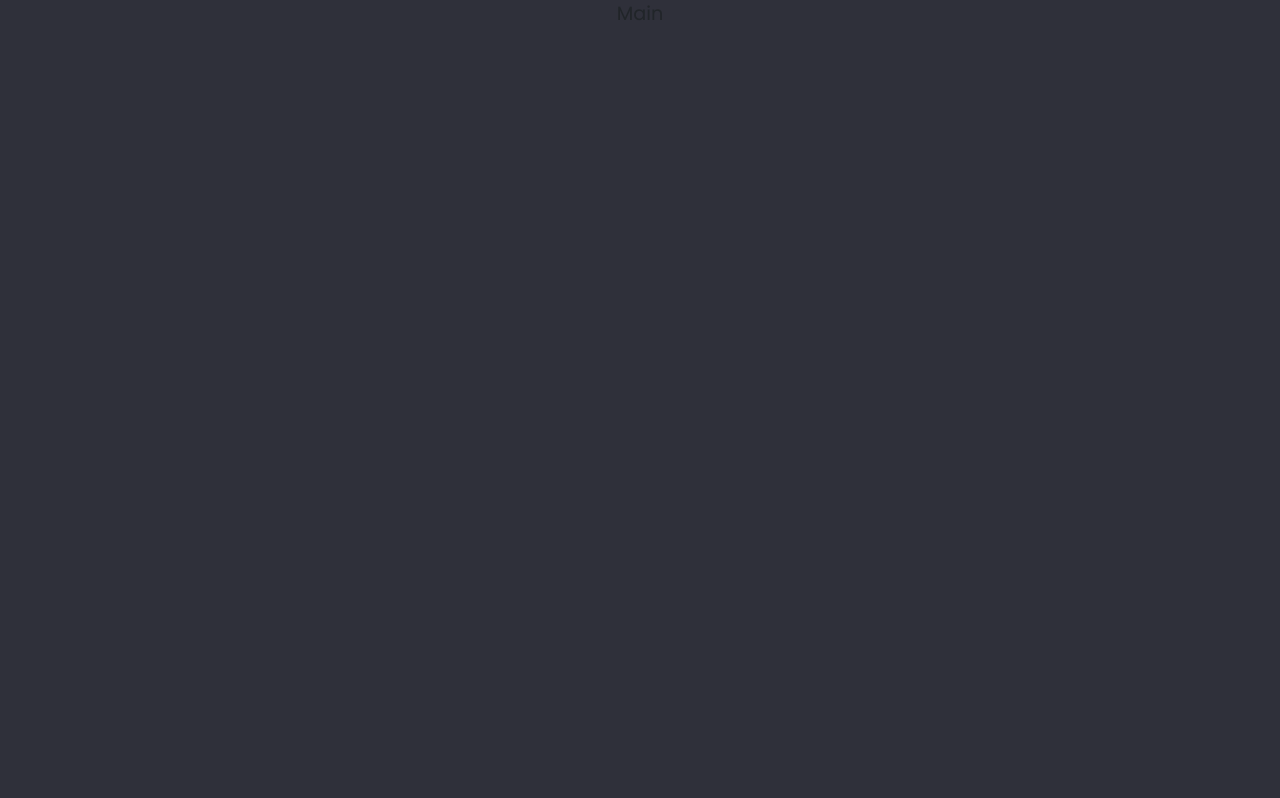
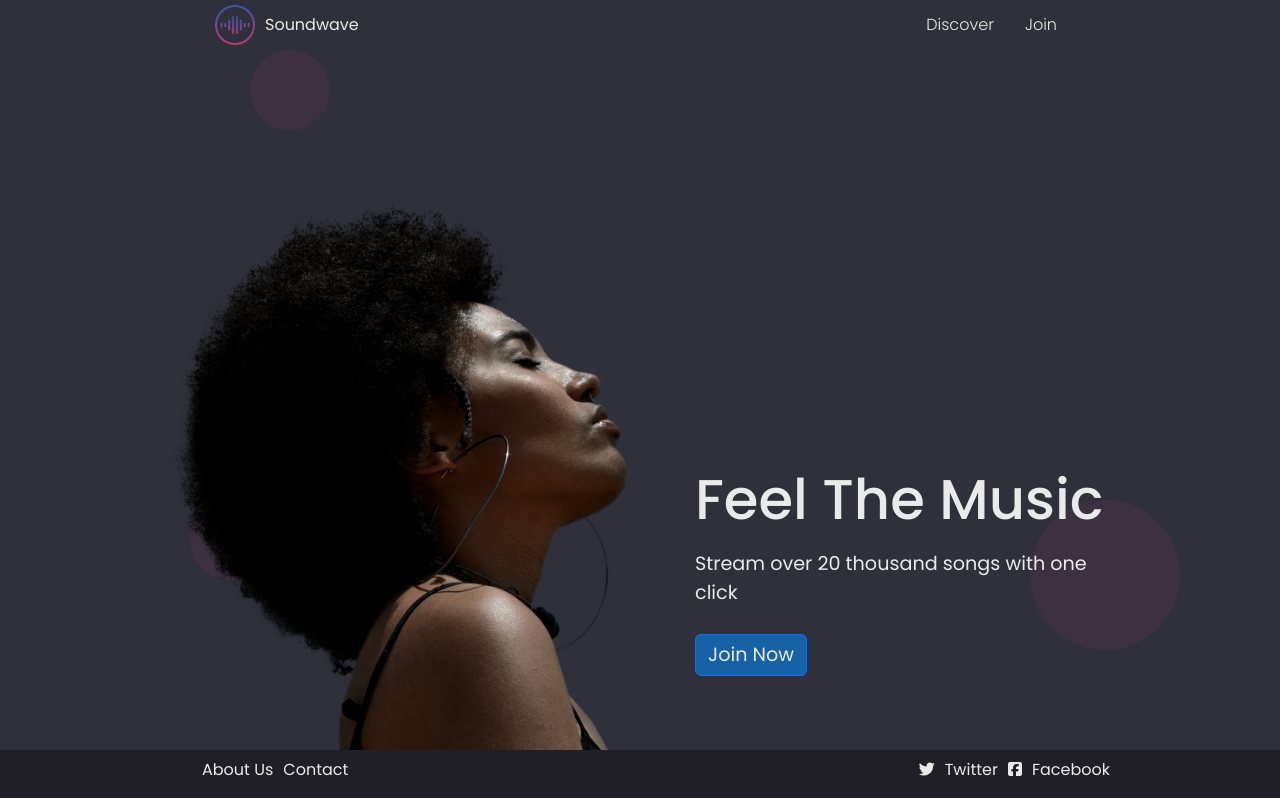
Before and after one commit to guillemmj33/replica-web-2, a React (Create React App) app: page / in a window 1280 px wide. Shown: the top 798 px of the page. Built offline with nearby package versions, Linux system fonts and the light colour scheme.

Commit message:
main and discover ok

```diff
--- a/public/index.html
+++ b/public/index.html
@@ -18,6 +18,8 @@
   <body>
     <noscript>You need to enable JavaScript to run this app.</noscript>
     <div id="root"></div>
+
+    <script src="https://kit.fontawesome.com/91cce502f4.js" crossorigin="anonymous"></script>
     <!-- JavaScript Bundle with Popper -->
     <script src="https://cdn.jsdelivr.net/npm/bootstrap@5.2.2/dist/js/bootstrap.bundle.min.js" integrity="sha384-OERcA2EqjJCMA+/3y+gxIOqMEjwtxJY7qPCqsdltbNJuaOe923+mo//f6V8Qbsw3" crossorigin="anonymous"></script>
   </body>
--- a/src/App.js
+++ b/src/App.js
@@ -1,4 +1,6 @@
 import './App.css';
+import Navbar from './components/Navbar/Navbar';
+import Footer from './components/Footer/Footer';
 import Main from './pages/Main/Main';
 import Discover from './pages/Discover/Discover';
 import Join from './pages/Join/Join';
@@ -10,15 +12,17 @@ import {
 
 function App() {
   return (
-    <div className="App">
+    <>
       <Router>
+        <Navbar />
         <Routes>
-          <Route path='/' element={<Main></Main>}></Route>
-          <Route path='/discover' element={<Discover></Discover>}></Route>
-          <Route path='/join' element={<Join></Join>}></Route>
+          <Route path='/' element={<Main />}></Route>
+          <Route path='/discover' element={<Discover />}></Route>
+          <Route path='/join' element={<Join />}></Route>
         </Routes>
+        <Footer />
       </Router>
-    </div>
+    </>
   );
 }
 
--- a/src/components/Footer/Footer.jsx
+++ b/src/components/Footer/Footer.jsx
@@ -3,7 +3,27 @@ import './Footer.scss';
 
 const Footer = () => {
   return (
-    <div>Footer</div>
+    <div className="footer fixed-bottom ">
+      <div className="container-sm">
+        <ul class="footer-nav">
+            <li class="footer-item">
+              <a class="footer-link" href="#">About Us</a>
+            </li>
+            <li class="footer-item">
+              <a class="footer-link" href="#">Contact</a>
+            </li>
+        </ul>
+
+        <ul class="footer-nav">
+            <li class="footer-item">
+              <a class="footer-link" href="#"><i class="fa-brands fa-twitter"></i>Twitter</a>
+            </li>
+            <li class="footer-item">
+              <a class="footer-link" href="#"><i class="fa-brands fa-square-facebook"></i>Facebook</a>
+            </li>
+        </ul>
+      </div>
+    </div>
   )
 };
 
--- a/src/components/Footer/Footer.scss
+++ b/src/components/Footer/Footer.scss
@@ -0,0 +1,72 @@
+.footer {
+  width: 100%;
+  background-color: var(--footer);
+
+  .container-sm {
+    padding-top: 5px;
+    display: flex;
+    align-items: flex-start;
+    justify-content: space-between;
+    flex-direction: row;
+
+    ul {
+      list-style: none;
+
+      li {
+        display: inline-block;
+
+        &:not(:first-child) {
+          margin-left: 10px;
+        }
+
+        a {
+          color: var(--text);
+          text-decoration: none;
+          font-size: 1rem;
+
+          i {
+            margin-right: 10px;
+          }
+        }
+      }
+    }
+  }
+}
+
+//small screens
+@media screen and (max-width: 575px) {
+  .footer {
+    width: 100%;
+    background-color: var(--footer);
+
+    .container-sm {
+      padding-top: 5px;
+      display: flex;
+      align-items: flex-start;
+      justify-content: space-between;
+      flex-direction: row;
+
+      ul {
+        list-style: none;
+
+        li {
+          display: inline-block;
+
+          &:not(:first-child) {
+            margin-left: 0px;
+          }
+
+          a {
+            color: var(--text);
+            text-decoration: none;
+            font-size: 1rem;
+
+            i {
+              margin-right: 10px;
+            }
+          }
+        }
+      }
+    }
+  }
+}
--- a/src/components/Navbar/Navbar.jsx
+++ b/src/components/Navbar/Navbar.jsx
@@ -1,9 +1,25 @@
 import React from 'react';
 import './Navbar.scss';
+import Logo from '../../assets/Images/logo.png';
 
 const Navbar = () => {
   return (
-    <div>Navbar</div>
+    <nav class="navbar navbar-expand-lg transparent">
+      <div class="container-sm">
+        <a class="navbar-brand" href="#">
+          <img src={Logo} width='40' alt="logo" />
+          <span>Soundwave</span>
+        </a>
+        <ul class="navbar-nav">
+          <li class="nav-item">
+            <a class="nav-link" href="#">Discover</a>
+          </li>
+          <li class="nav-item">
+            <a class="nav-link" href="#">Join</a>
+          </li>
+        </ul>
+      </div>
+    </nav>
   )
 };
 
--- a/src/components/Navbar/Navbar.scss
+++ b/src/components/Navbar/Navbar.scss
@@ -0,0 +1,36 @@
+.navbar {
+  .container-sm {
+    padding: 0 15px;
+
+    span {
+      color: var(--text);
+      margin-left: 10px;
+      font-size: 1rem;
+      font-weight: 400;
+    }
+    ul {
+      flex-direction: row;
+      gap: 15px;
+
+      li {
+        a {
+          color: var(--text);
+          font-size: 1rem;
+          font-weight: 300;
+        }
+      }
+    }
+  }
+}
+
+@media screen and (min-width: 992px) and (max-width: 1199px) {
+  .navbar {
+    padding: 0px 100px;
+  }
+}
+
+@media screen and (min-width: 1200px) and (max-width: 2000px) {
+  .navbar {
+    padding: 0px 200px;
+  }
+}
--- a/src/index.css
+++ b/src/index.css
@@ -10,10 +10,12 @@ body {
   background-color: var(--general-background);
   font-family: 'Poppins', sans-serif;
   font-size: 1.2rem;
+  color: var(--text);
 }
 
 :root {
   --general-background: #2F303A;
+  --text: #EAEAEA;
   --header: #202027;
   --nav-hover: #202027;
   --border-input: #2E3852;
@@ -22,6 +24,7 @@ body {
   --btn-hover: #2180d8;
   --btn-focus: #2796ff;
   --accent-text: #AE457E;
-  --circle-1: #bc3a801a;
-  --circle-2and3: #3457b21a;
+  --cercle-1: #bc3a801a;
+  --cercle-2and3: #3457b21a;
+  --footer: #211F26;
 }
--- a/src/pages/Discover/Discover.jsx
+++ b/src/pages/Discover/Discover.jsx
@@ -1,11 +1,39 @@
 import React from 'react';
 import './Discover.scss';
-import Navbar from '../../components/Navbar/Navbar';
-import Footer from '../../components/Footer/Footer';
+import Covers from '../../assets/Images/covers.jpg';
+import Microphone from '../../assets/Images/microphone.svg';
+import Albums from '../../assets/Images/albums.svg';
+import More from '../../assets/Images/more.svg';
 
 const Discover = () => {
   return (
-    <div>Discover</div>
+    <div className="container-sm">
+      <div className="discover">
+        <section className="discover__1">
+         <h2>Discover new music</h2>
+         <div className="discover__1_boxes">
+          <div className="discover__1_boxes-1">
+            <img src={Microphone} alt="microphone" />
+            <p>Charts</p>
+          </div>
+          <div className="discover__1_boxes-2">
+            <img src={Albums} alt="albums" />
+            <p>Albums</p>
+          </div>
+          <div className="discover__1_boxes-3">
+            <img src={More} alt="more" />
+            <p>More</p>
+          </div>
+         </div>
+         <h5>By joining you can benefit by listening to the latest albums released.</h5>
+        </section>
+
+        <section className="discover__2">
+          <img src={Covers} alt="covers" />
+        </section>
+      </div>
+
+    </div>
   )
 };
 
--- a/src/pages/Discover/Discover.scss
+++ b/src/pages/Discover/Discover.scss
@@ -0,0 +1,87 @@
+.discover {
+  margin-top: 25px;
+  display: flex;
+  align-items: center;
+  justify-content: center;
+  flex-direction: column;
+
+  .discover__1 {
+    h2 {
+      font-size: 2.5rem;
+      font-weight: 400;
+      margin-bottom: 20px;
+    }
+
+    h5 {
+      margin: 20px 0;
+      font-size: 1rem;
+      font-weight: 300;
+    }
+
+    .discover__1_boxes {
+      display: flex;
+      justify-content: flex-start;
+      align-items: center;
+      flex-direction: row;
+      text-align: center;
+      gap: 20px;
+
+      img {
+        width: 50%;
+      }
+
+      p {
+        font-size: 1rem;
+        font-weight: 300;
+        margin: 0;
+      }
+
+      .discover__1_boxes-1,
+      .discover__1_boxes-2,
+      .discover__1_boxes-3 {
+        padding: 10px;
+        background-color: var(--footer);
+      }
+    }
+  }
+
+  .discover__2 {
+    img {
+      width: 230px;
+      height: auto;
+    }
+  }
+}
+
+//lg
+@media screen and (min-width: 768px) and (max-width: 1439px) {
+  .container-sm {
+    .discover {
+      margin-top: 150px;
+      display: flex;
+      align-items: center;
+      justify-content: space-between;
+      flex-direction: row;
+    }
+  }
+}
+
+//xl
+@media screen and (min-width: 1440px) {
+  .container-sm {
+    padding: 0 150px;
+    .discover {
+      margin-top: 250px;
+      display: flex;
+      align-items: center;
+      justify-content: space-between;
+      flex-direction: row;
+
+      .discover__2 {
+        img {
+          width: 350px;
+        }
+      }
+    }
+  }
+}
--- a/src/pages/Main/Main.jsx
+++ b/src/pages/Main/Main.jsx
@@ -1,11 +1,30 @@
 import React from 'react';
 import './Main.scss';
-import Navbar from '../../components/Navbar/Navbar';
-import Footer from '../../components/Footer/Footer';
+import Girl from '../../assets/Images/landing-page-girl.png';
 
 const Main = () => {
   return (
-    <div>Main</div>
+    <div className="container-sm">
+      <main>
+        <div className="cercles">
+          <span className="cercle"></span>
+          <span className="cercle__2"></span>
+          <span className="cercle__3"></span>
+        </div>
+        <section className="feel">
+          <div className="feel__1">
+            <img src={Girl} alt="girl" />
+          </div>
+          <div className="feel__2">
+            <h1>Feel The Music</h1>
+            <p>Stream over 20 thousand songs with one click</p>
+            <button type="button" class="btn btn-primary">
+              <a href="#">Join Now</a>
+            </button>
+          </div>
+        </section>
+      </main>
+    </div>
   )
 };
 
--- a/src/pages/Main/Main.scss
+++ b/src/pages/Main/Main.scss
@@ -0,0 +1,181 @@
+.container-sm {
+  padding: 0 20px;
+  overflow: hidden;
+
+  main {
+    height: 65vh;
+  }
+
+  .cercles {
+    position: relative;
+  }
+
+  .cercle {
+    position: absolute;
+    top: -150px;
+    left: 80px;
+    height: 80px;
+    width: 80px;
+    background-color: var(--cercle-1);
+    border-radius: 50%;
+    z-index: -1;
+  }
+
+  .cercle__2 {
+    position: absolute;
+    top: 300px;
+    left: 20px;
+    height: 80px;
+    width: 80px;
+    background-color: var(--cercle-1);
+    border-radius: 50%;
+    z-index: -1;
+  }
+
+  .cercle__3 {
+    position: absolute;
+    top: 300px;
+    right: -70px;
+    height: 150px;
+    width: 150px;
+    background-color: var(--cercle-1);
+    border-radius: 50%;
+    z-index: -1;
+  }
+
+  .feel {
+    margin-top: 150px;
+    display: flex;
+    align-items: center;
+    justify-content: space-between;
+    flex-direction: row;
+    gap: 5px;
+
+    .feel__1 {
+      img {
+        width: 300px;
+        display: block;
+      }
+    }
+
+    .feel__2 {
+      display: flex;
+      align-items: flex-start;
+      flex-direction: column;
+
+      h1 {
+        font-size: 3rem;
+        font-weight: 500;
+        line-height: normal;
+      }
+
+      p {
+        font-weight: 400;
+        font-size: 1rem;
+      }
+
+      button {
+        background-color: var(--btn-back);
+        margin-top: 10px;
+
+        a {
+          font-size: 1rem;
+          font-weight: 400;
+          text-decoration: none;
+          color: var(--text);
+        }
+
+        &:hover {
+          background-color: var(--btn-hover);
+        }
+
+        &:focus {
+          background-color: var(--btn-focus);
+        }
+      }
+    }
+  }
+}
+
+//small screens
+@media screen and (max-width: 575px) {
+  .feel {
+    .feel__1 {
+      display: none;
+    }
+  }
+}
+
+//lg to xl
+@media screen and (min-width: 992px) and (max-width: 1199px) {
+  .container-sm {
+    padding: 0px 100px;
+
+    main {
+      height: 70vh;
+    }
+
+    .feel {
+      .feel__1 {
+        img {
+          width: 320px;
+        }
+      }
+    }
+  }
+}
+
+//xl to xxl
+@media screen and (min-width: 1200px) and (max-width: 2000px) {
+  .container-sm {
+    padding: 0px 100px;
+
+    main {
+      height: 100vh;
+    }
+
+    .feel {
+      .feel__1 {
+        img {
+          width: 520px;
+        }
+      }
+
+      .feel__2 {
+        display: flex;
+        align-items: flex-start;
+        flex-direction: column;
+
+        h1 {
+          font-size: 3.5rem;
+          font-weight: 500;
+          line-height: normal;
+        }
+
+        p {
+          font-weight: 400;
+          font-size: 1.2rem;
+        }
+
+        button {
+          background-color: var(--btn-back);
+
+          a {
+            font-size: 1.2rem;
+            font-weight: 400;
+            text-decoration: none;
+            color: var(--text);
+          }
+
+          &:hover {
+            background-color: var(--btn-hover);
+          }
+
+          &:focus {
+            background-color: var(--btn-focus);
+          }
+        }
+      }
+    }
+  }
+}
```
